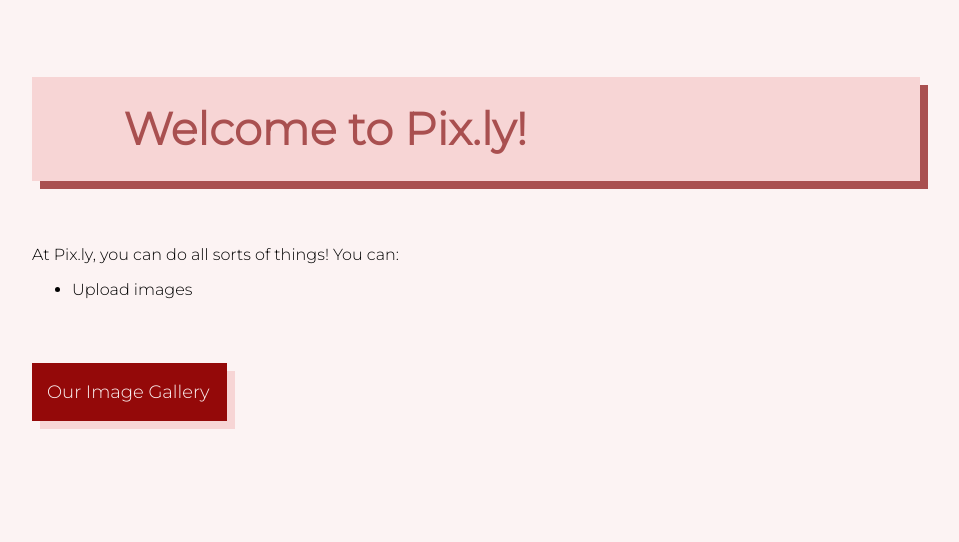
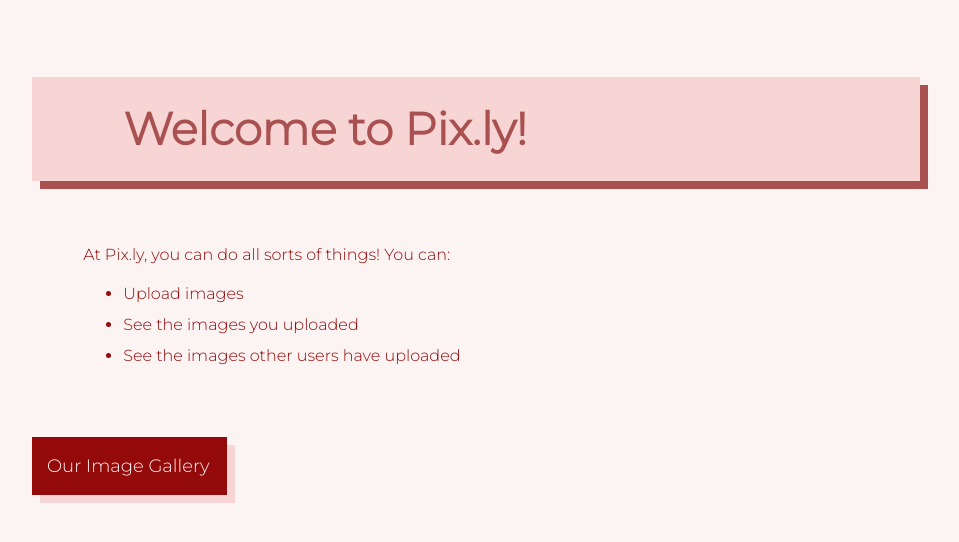
Before and after one commit to jswwWorks/jw-cyoa-pixly, a Flask app: page / in a window 1280 px wide. Shown: the top 542 px of the page, without its empty margins (96-1055 px from the left). Run offline with Flask 3, Linux system fonts and the light colour scheme; data that the repository does not hold is empty.

Commit message:
More styling and added documentation as needed

```diff
--- a/app.py
+++ b/app.py
@@ -37,7 +37,6 @@ app.config['SQLALCHEMY_ECHO'] = False
 connect_db(app)
 
 from flask_debugtoolbar import DebugToolbarExtension
-
 debug = DebugToolbarExtension(app)
 
 
@@ -52,14 +51,13 @@ s3 = boto3.client(
 
 @app.route('/', methods=['GET'])
 def homepage():
-    """Show homepage"""
+    """Gets all photo_urls from s3 bucket and shows them on homepage."""
 
     print("in homepage route")
 
     # Source: https://stackoverflow.com/questions/44238525/how-to-iterate-over-files-in-an-s3-bucket
     paginator = s3.get_paginator('list_objects_v2')
     page_iterator = paginator.paginate(Bucket=BUCKET_NAME)
-
 
     photos_urls = []
 
@@ -75,6 +73,24 @@ def homepage():
 
 @app.route('/upload', methods=['GET', 'POST'])
 def upload_photo():
+    """
+    This route grabs metadata from photo upload and then uploads the photo to
+    the database.
+
+    The GET route shows upload form and POST route processes form submission.
+
+    While processing submission, gets file and grabs the metadata with the
+    exifread library. Translates the EXIF data names from photo to corresponding
+    column names in database.
+
+    Also generates key in metadata for the file's name.
+
+    Sends metadata in to create another Photo instance in the database with
+    the appropriate metadata extracted from the photo upload. Then, resets
+    cursor in process of reading document and calls function to upload the
+    photo to the database.
+    """
+
     if request.method == 'POST':
         file = request.files['photo']
         # after receiving valid photo file from form, we get a 'FileStorage'
@@ -90,7 +106,10 @@ def upload_photo():
             metadata_tags["filename"] = filename
 
             for key, value in tags.items():
-                if key not in metadata_tags and key in photos_metadata_colname_conversions:
+                if (
+                    (key not in metadata_tags) and
+                    (key in photos_metadata_colname_conversions)
+                ):
                     conversion = photos_metadata_colname_conversions[key]
                     metadata_tags[conversion] = str(value)
 
--- a/s3_helpers.py
+++ b/s3_helpers.py
@@ -1,7 +1,7 @@
 import os
 from dotenv import load_dotenv
 import boto3
-from botocore.exceptions import ClientError
+# from botocore.exceptions import ClientError # TODO: will we need this?
 
 
 # load environment variables from .env file
@@ -50,8 +50,14 @@ photos_metadata_colname_conversions = {
 }
 
 
+def upload_to_s3(file, filename):
+    """
+    INPUT: Takes a file and its name.
 
-def upload_to_s3(file, filename):
+    FUNCTION: Uploads the file to bucket in S3.
+
+    OUTPUT: none
+    """
 
     print('In upload_to_s3 function')
 
--- a/static/stylesheets/pixly.css
+++ b/static/stylesheets/pixly.css
@@ -43,3 +43,13 @@ h1 {
   max-width: 300px;
   max-height: 400px;
 }
+
+.site-overview, h2, label, input {
+  color: #940909ff;
+  padding-left: 4vw;
+}
+
+li, form {
+  padding-top: 0.5vh;
+  padding-bottom: 1vh;
+}
--- a/templates/base.html
+++ b/templates/base.html
@@ -14,11 +14,14 @@
     <h1>Welcome to Pix.ly!</h1>
     <!-- <div class="header-shadow"></div> -->
   </div>
-
-  <p>At Pix.ly, you can do all sorts of things! You can:</p>
-  <ul>
-    <li>Upload images</li>
-  </ul>
+  <div class="site-overview">
+    <p>At Pix.ly, you can do all sorts of things! You can:</p>
+    <ul>
+      <li>Upload images</li>
+      <li>See the images you uploaded</li>
+      <li>See the images other users have uploaded</li>
+    </ul>
+  </div>
   <!-- <img src="{{ photo_url }}"/> -->
   <div class="image-upload-form">
     {% block content %}
```
Also changed, not shown: markdown/todolist.md (+4 -0 lines).
